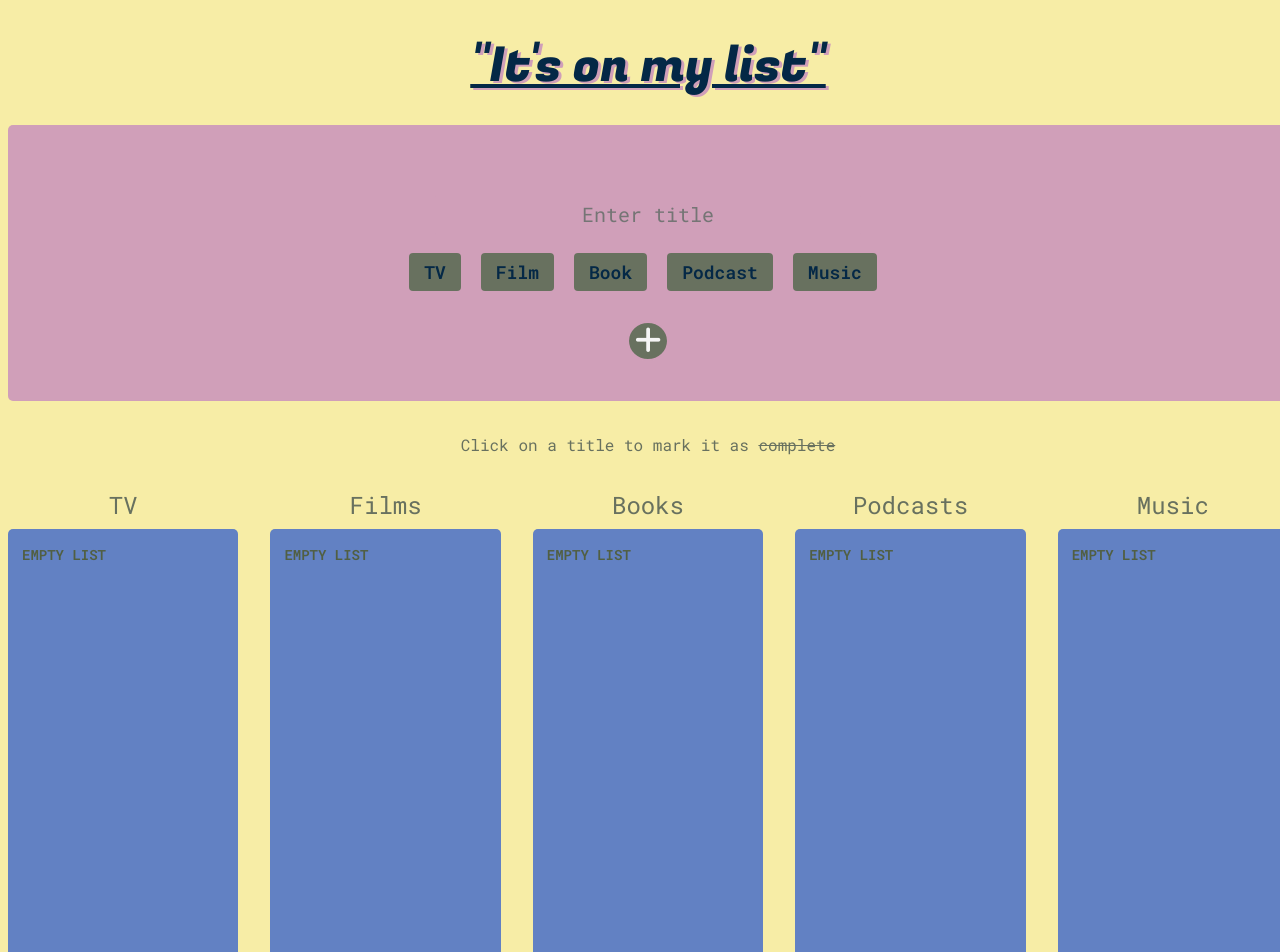
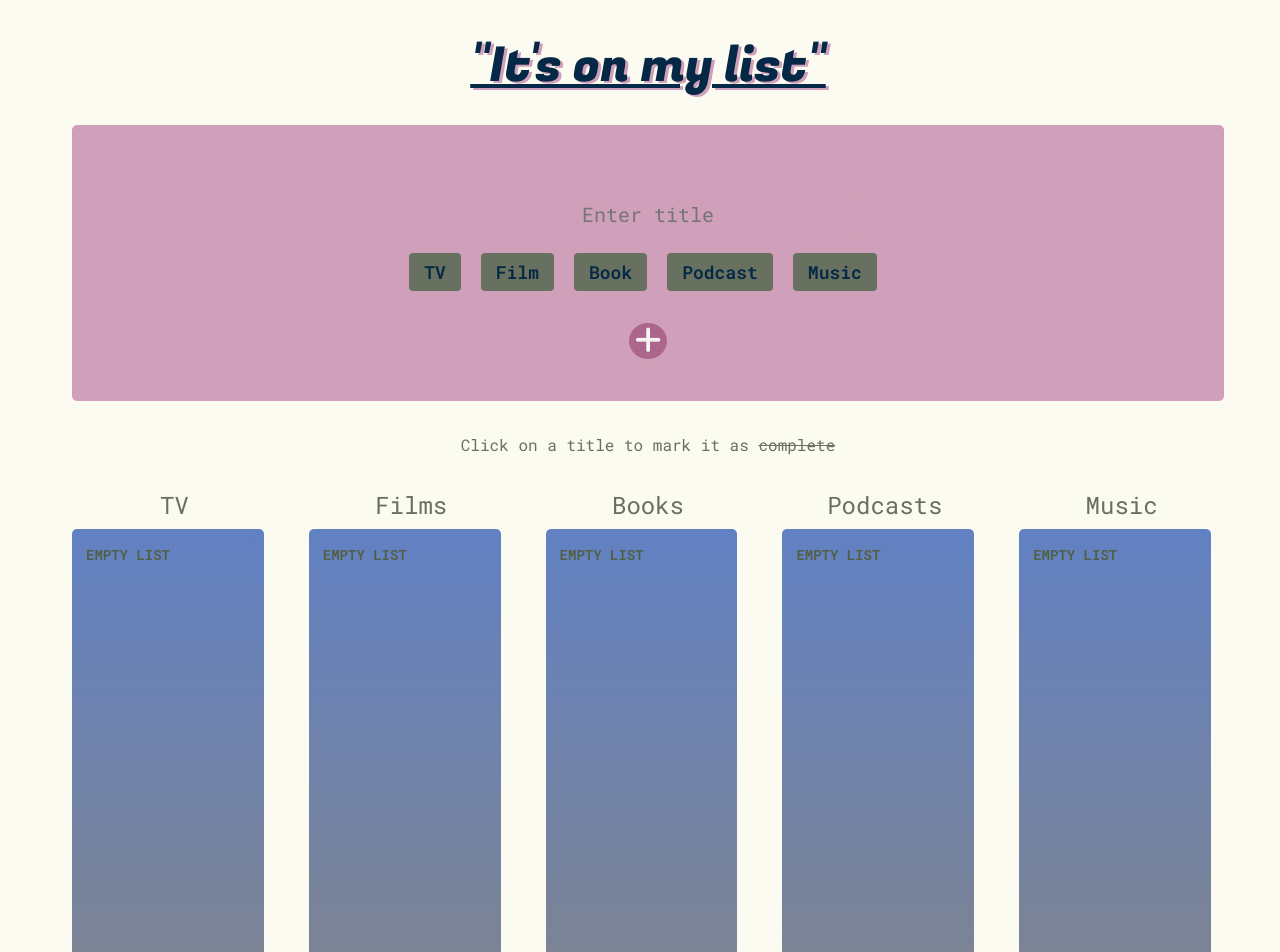
Before and after one commit to anniebalds/on-my-list-app, a React (Vite) app: page / in a window 1280 px wide. Shown: the top 952 px of the page. Built offline with nearby package versions, Linux system fonts and the light colour scheme.

Commit message:
css changes

```diff
--- a/src/index.css
+++ b/src/index.css
@@ -18,10 +18,10 @@
 
 body {
   display: flex;
-  min-width: 320px;
-  min-height: 100vh;
+  width: 100%;
   color: #042846;
-  background-color: #f7eda6;
+  /* background-color: #f7eda6; */
+  background-color: #fcfbf2;
   font-family: Roboto Mono;
 }
 
@@ -63,7 +63,8 @@ form {
 
 .name-input input:hover {
   border: 2px solid #f7eda6;
-  background-color: #b37794;
+  color: #f7eda6;
+  background-color: #ac668b;
   transition: border-color 0.25s;
   transition: background-color 0.25s;
 }
@@ -105,7 +106,7 @@ input[type="radio"] {
 .category-input input[type="radio"]:hover + label {
   background-color:#f7eda6;
   transition: all 0.25s;
-  box-shadow: 1px 2px #68715f;
+  box-shadow: 0px 0px 15px  #f7eda6;
 }
 
 .category-input input[type="radio"]:focus + label {
@@ -120,18 +121,18 @@ input[type="radio"] {
   font-size: 30px;
   border: 2px solid #d09fb9;
   cursor: pointer;
-  background-color: #68715f;
+  background-color: #ac668b;
   color: whitesmoke;
   border-radius: 50%;
   margin-top: 1em
 }
 
 .add-to-list:hover {
-  background-color:#c03e28;
   color: white;
-  border: 2px solid #c03e28;
   transition: all 0.25s;
-  box-shadow: 1px 2px #68715f;
+  border: 2px solid #ac668b;
+  box-shadow: 0px 0px 12px #ac668b;
+
 }
 
 .instructions {
@@ -142,11 +143,12 @@ input[type="radio"] {
 .list-container {
   display: flex;
   gap: 2em;
+  width: 90vw
 }
 
 .list-section {
   max-width: 20vw;
-  width: 20vw;
+  width: 80%;
 }
 
 .list-section h2 {
@@ -157,6 +159,7 @@ input[type="radio"] {
 .list {
   min-height: 60vh;
   max-height: 60vh;
+  width: 80%;
   overflow: scroll;
   border-radius: 5px;
   background-color: #6281c3;
@@ -164,6 +167,7 @@ input[type="radio"] {
   font-size: 14px;
   text-align: left;
   padding: 0 1em;
+  background: linear-gradient(#6281c3, #7f848f);
 }
 
 .list-title {
@@ -213,7 +217,8 @@ input[type="radio"] {
 }
 
 .clear-list-btn:hover {
-  box-shadow: 1px 2px #68715f;
+  /* box-shadow: 1px 2px #68715f; */
+  box-shadow: 0px 0px 10px red;
   font-weight: 700;
   transition: background-color 0.25s;
 }
```
